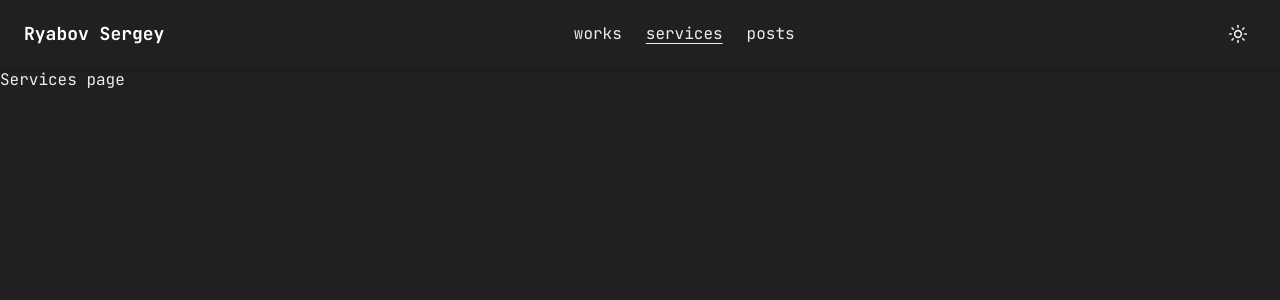
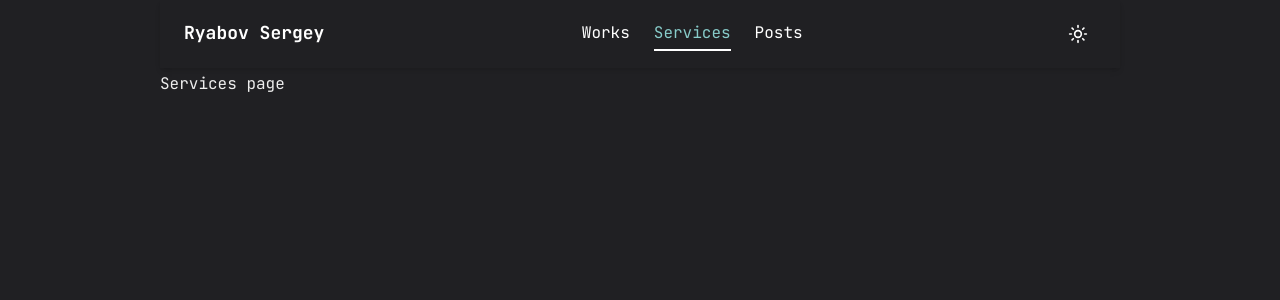
Before and after one commit to Clarky321/ryabov-portfolio, a Next.js app: page /services in a window 1280 px wide. Shown: the top 300 px of the page. Built offline with nearby package versions, Linux system fonts and the light colour scheme.

Commit message:
bag darkmode and nav setting, comments

```diff
--- a/app/globals.css
+++ b/app/globals.css
@@ -2,33 +2,50 @@
 @tailwind components;
 @tailwind utilities;
 
-/* Базовые стили */
+/* ---------- Базовые стили ---------- */
 @layer base {
+
+  /* Гладкий скролл для всей страницы */
   html {
     scroll-behavior: smooth;
   }
 
+  /* Базовый шрифт и фон */
   body {
-    @apply font-primary text-primary bg-background; /* Используем шрифт, основной текстовый цвет и фон */
+    @apply font-primary text-primary bg-background leading-loose;
   }
 
+  /* Ссылки */
   a {
-    @apply text-accent hover:text-accent-hover transition-colors; /* Акцентный цвет для ссылок */
+    @apply text-accent hover:text-accent-hover transition-colors;
   }
 
-  h1, h2, h3, h4, h5, h6 {
+  /* Заголовки */
+  h1,
+  h2,
+  h3,
+  h4,
+  h5,
+  h6 {
     @apply font-bold;
   }
+
+  /* Navbar (по умолчанию для тёмной темы) */
+  .header {
+    @apply bg-background text-primary;
+  }
+
+  /* Светлая тема */
+  .light {
+    --tw-bg-opacity: 1;
+    --tw-text-opacity: 1;
+
+    /* Фон и текст для светлой темы */
+    @apply text-black bg-background-light;
+  }
+
+  /* Navbar для светлой темы */
+  header.light {
+    @apply bg-navbar-light text-black;
+  }
 }
-
-.dark {
-  @apply text-primary bg-background; /* Тёмная тема */
-}
-
-.light {
-  @apply text-black bg-background-light; /* Светлая тема */
-}
-
-header.light {
-  @apply bg-navbar-light; /* Светлый цвет для navbar */
-}
--- a/app/layout.jsx
+++ b/app/layout.jsx
@@ -1,17 +1,20 @@
-import { JetBrains_Mono } from "next/font/google"
+import { JetBrains_Mono } from "next/font/google";
 import "./globals.css";
 
+// ThemeProvider для управления темой
 import ThemeProvider from "@/components/ThemeProvider";
 
-// components
+// Компоненты
 import Header from "@/components/Header/Header";
 
+// Подключение шрифта JetBrains Mono
 const jetbrainsMono = JetBrains_Mono({
   subsets: ["latin"],
   weight: ["100", "200", "300", "400", "500", "600", "700", "800"],
-  variable: '--font-jetbrainsMono',
+  variable: '--font-jetbrainsMono', // Глобальная CSS-переменная для шрифта
 });
 
+// Метаинформация для страницы
 export const metadata = {
   title: "Ryabov Sergey",
   description: "",
@@ -21,10 +24,14 @@ export default function RootLayout({ children }) {
   return (
     <html lang="en">
       <body className={jetbrainsMono.variable}>
-        <ThemeProvider>
-          <Header />
-          <main>{children}</main>
-        </ThemeProvider>
+        <div className="max-w-5xl mx-auto px-4 sm:px-6 lg:px-8">
+          <ThemeProvider>
+            {/* Заголовок страницы */}
+            <Header />
+            {/* Основной контент */}
+            <main>{children}</main>
+          </ThemeProvider>
+        </div>
       </body>
     </html>
   );
--- a/components/Header/DarkMode.jsx
+++ b/components/Header/DarkMode.jsx
@@ -8,6 +8,7 @@ export default function DarkMode() {
   const { theme, setTheme } = useTheme();
   const [mounted, setMounted] = useState(false);
 
+  // Установка состояния "монтирования"
   useEffect(() => setMounted(true), []);
 
   if (!mounted) return null;
@@ -15,13 +16,9 @@ export default function DarkMode() {
   return (
     <button
       onClick={() => setTheme(theme === "dark" ? "light" : "dark")}
-      className="p-2 rounded-md hover:bg-background transition"
+      className="p-2 rounded-md text-accent hover:bg-accent/10 transition-all"
     >
-      {theme === "dark" ? (
-        <Sun size={20} className="text-background-light" />
-      ) : (
-        <Moon size={20} className="text-primary" />
-      )}
+      {theme === "dark" ? <Sun size={20} /> : <Moon size={20} />}
     </button>
   );
 }
--- a/components/Header/Header.jsx
+++ b/components/Header/Header.jsx
@@ -1,31 +1,29 @@
 import Link from "next/link";
 
-// components
+// Компоненты
 import Navbar from "./Navbar";
 import NavbarMobile from "./NavbarMobile";
 import DarkMode from "./DarkMode";
 
 export default function Header() {
     return (
-        <header className="w-full flex items-center justify-between px-6 py-4 bg-background shadow-md">
-            {/* Логотип слева */}
+        <header className="w-full flex items-center justify-between px-6 py-4 shadow-md transition-colors dark:bg-background dark:text-primary light:bg-navbar-light light:text-black">
+            {/* Логотип */}
             <div>
-                <Link
-                    href="/"
-                    className="text-lg font-bold text-accent transition-none">
+                <Link href="/" className="text-lg font-bold transition-none">
                     Ryabov Sergey
                 </Link>
             </div>
 
-            {/* Навигация по центру */}
+            {/* Навигация для десктопа */}
             <div className="hidden md:flex">
                 <Navbar />
             </div>
 
-            {/* Переключатель темы справа */}
+            {/* Переключатель темы и мобильное меню */}
             <div className="flex items-center space-x-4">
+                <DarkMode />
                 <NavbarMobile />
-                <DarkMode />
             </div>
         </header>
     );
--- a/components/Header/Navbar.jsx
+++ b/components/Header/Navbar.jsx
@@ -3,6 +3,7 @@
 import Link from "next/link";
 import { usePathname } from "next/navigation";
 
+// Ссылки для навигации
 const links = [
     { name: "works", path: "/works" },
     { name: "services", path: "/services" },
@@ -14,15 +15,15 @@ export default function Navbar() {
 
     return (
         <nav className="flex space-x-6">
-            {links.map((link, index) => (
+            {links.map((link) => (
                 <Link
+                    key={link.path}
                     href={link.path}
-                    key={index}
-                    className={`text-primary transition-colors ${
-                        link.path === pathname
-                        ? "text-accent underline underline-offset-4"
-                        : "hover:text-accent-hover"
-                    }`}>
+                    className={`capitalize transition-all ${link.path === pathname
+                        ? "text-accent-hover border-b-2 border-accent"
+                        : ""
+                        }`}
+                >
                     {link.name}
                 </Link>
             ))}
--- a/components/Header/NavbarMobile.jsx
+++ b/components/Header/NavbarMobile.jsx
@@ -1,12 +1,11 @@
 "use client";
 
-import { Sheet, SheetContent, SheetTrigger } from "@/components/ui/sheet"
-import { CiMenuFries } from "react-icons/ci"
-
+import { Sheet, SheetContent, SheetTrigger } from "@/components/ui/sheet";
+import { CiMenuFries } from "react-icons/ci";
 import Link from "next/link";
 import { usePathname } from "next/navigation";
 
-
+// Ссылки для мобильного меню
 const links = [
   { name: "works", path: "/works" },
   { name: "services", path: "/services" },
@@ -23,21 +22,24 @@ export default function NavbarMobile() {
           <CiMenuFries size={20} />
         </SheetTrigger>
         <SheetContent className="bg-background p-6 flex flex-col items-end">
+          {/* Логотип */}
           <div className="mt-16 mb-12 text-center">
             <Link href="/" className="text-3xl font-bold">
               Ryabov
             </Link>
           </div>
+
+          {/* Ссылки навигации */}
           <nav className="flex flex-col gap-4 items-center">
-            {links.map((link, index) => (
+            {links.map((link) => (
               <Link
-                key={index}
+                key={link.path}
                 href={link.path}
-                className={`capitalize text-lg ${
-                  pathname === link.path
+                className={`capitalize text-lg ${pathname === link.path
                   ? "text-accent border-b-2 border-accent"
                   : "text-primary hover:text-accent-hover"
-                } transition-all`}>
+                  } transition-all`}
+              >
                 {link.name}
               </Link>
             ))}
--- a/tailwind.config.js
+++ b/tailwind.config.js
@@ -1,56 +1,73 @@
 /** @type {import('tailwindcss').Config} */
 module.exports = {
+  // Включение тёмной темы
   darkMode: ["class"],
+
+  // Указание путей для сканирования классов Tailwind
   content: [
     "./pages/**/*.{js,ts,jsx,tsx,mdx}",
     "./components/**/*.{js,ts,jsx,tsx,mdx}",
     "./app/**/*.{js,ts,jsx,tsx,mdx}",
   ],
+
+  // Глобальный префикс для классов Tailwind (если требуется)
   prefix: "",
+
   theme: {
+    // Настройка контейнера
     container: {
-      center: true,
-      padding: "16px",
+      center: true, // Центрирование по горизонтали
+      padding: "16px", // Отступы внутри контейнера
     },
+
+    // Определение экранных размеров
     screens: {
       sm: '640px',
       md: '768px',
       lg: '1024px',
       xl: '1280px',
     },
+
+    // Добавление шрифта
     fontFamily: {
       primary: "var(--font-jetbrainsMono)",
     },
+
     extend: {
+      // Определение цветов
       colors: {
         background: {
-          DEFAULT: "#202023", // Тёмная тема
-          light: "#F0E7DB",   // Светлая тема
+          DEFAULT: "#202023", // Тёмный фон
+          light: "#F0E7DB",   // Светлый фон
         },
         navbar: {
-          light: "#f4ede4",   // Светлый фон для navbar
+          light: "#f4ede4",   // Светлый фон для Navbar
         },
-        primary: "#EDEDED",   // Основной текст
+        primary: "#EDEDED",   // Основной текст (тёмный текст в светлой теме заменится на чёрный)
         accent: {
-          DEFAULT: "#ffffff", // Акцент белый
-          hover: "#88ccca",   // Голубой при наведении
+          DEFAULT: "#ffffff", // Белый акцент
+          hover: "#88ccca",   // Голубой акцент при наведении
         },
       },
+
+      // Анимации для аккордеона
       keyframes: {
-        fadeIn: {
-          from: { opacity: "0" },
-					to: { opacity: "1" },
+        "accordion-down": {
+          from: { height: "0" },
+          to: { height: "var(--radix-accordion-content-height)" },
         },
-        fadeOut: {
-					from: { opacity: "1" },
-					to: { opacity: "0" },
-				},
+        "accordion-up": {
+          from: { height: "var(--radix-accordion-content-height)" },
+          to: { height: "0" },
+        },
       },
       animation: {
-				fadeIn: "fadeIn 0.5s ease-in-out",
-				fadeOut: "fadeOut 0.5s ease-in-out",
-			},
+        "accordion-down": "accordion-down 0.2s ease-out",
+        "accordion-up": "accordion-up 0.2s ease-out",
+      },
     },
   },
+
+  // Подключение плагинов
   plugins: [require("tailwindcss-animate")],
 };
```
Also changed, not shown: package.json (line endings or trailing spaces). Lines whose indentation alone changed are shown as unchanged.
